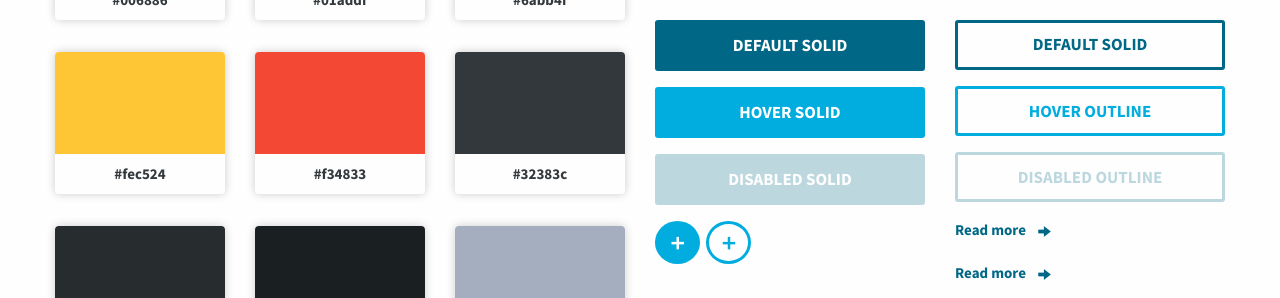
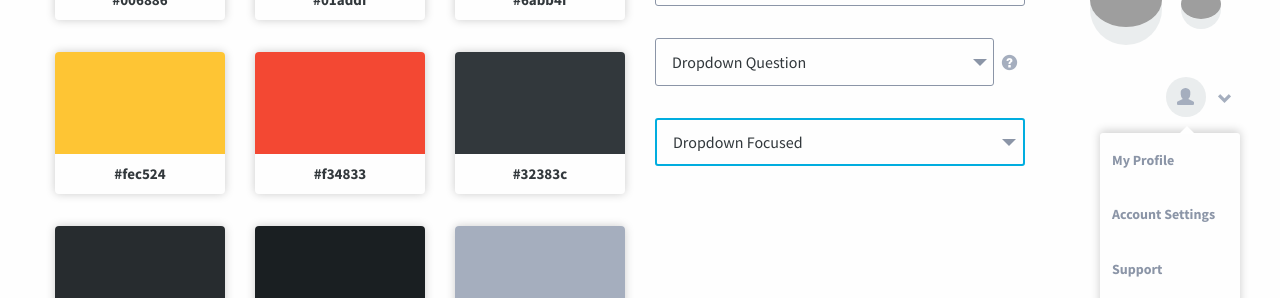
Before and after one commit to brandaid/dashboard, a website: page index.html in a window 1280 px wide. Shown: the part 199-497 px from the top of the page. Drawn offline with nearby package versions, Linux system fonts and the light colour scheme; grey boxes are pictures that could not be loaded.

Commit message:
Add avatar and drop down toggle

```diff
--- a/assets/js/app.js
+++ b/assets/js/app.js
@@ -4,21 +4,14 @@
         return this;
       },
 
-      switch: function() {
-        $(".custom-switch").each(function(i) {
-          var classes = $(this).attr("class"),
-              id      = $(this).attr("id"),
-              name    = $(this).attr("name");
-
-          $(this).wrap('<div class="custom-switch" id="' + name + '"></div>');
-        	$(this).after('<label for="custom-switch-' + i + '"></label>');
-          $(this).attr("id", "custom-switch-" + i);
-          $(this).attr("name", name);
+      toggleAvatarDropdown: function() {
+        $('.avatar-dropdown .toggle').click(function() {
+          $(this).parent().find('ul').fadeToggle();
         });
       },
 
       init: function() {
-        //vm.switch();
+        vm.toggleAvatarDropdown();
       }
     };
 
--- /dev/null
+++ b/assets/scss/components/_avatar.scss
@@ -0,0 +1,131 @@
+.avatar {
+  display: inline-block;
+  background: $gray-4;
+  border-radius: 50%;
+  height: rem(73);
+  width: rem(73);
+  text-align: center;
+
+  img {
+    border-radius: 50%;
+    width: 100%;
+  }
+
+  &.large {
+    background: $gray-4 url('../img/avatar-large.svg') center center no-repeat;
+    height: rem(72);
+    width: rem(72);
+  }
+
+  &.small {
+    background: $gray-4 url('../img/avatar-small.svg') center center no-repeat;
+    height: rem(40);
+    width: rem(40);
+  }
+}
+
+
+
+.dashboard-panel .avatar {
+  margin-right: 1rem;
+  margin-bottom: 1rem;
+
+  &.small {
+    margin-top: 1rem;
+    vertical-align: top;
+  }
+}
+
+.avatar-dropdown {
+  position: relative;
+
+  .toggle {
+    cursor: pointer;
+
+    &.right {
+      text-align: right;
+    }
+  }
+
+  .avatar {
+    margin-right: 0rem;
+  }
+
+  .glyphicons {
+    margin-top: 1.5rem;
+  }
+
+  ul {
+    list-style-type: none;
+    border-radius: rem(3);
+    box-shadow: 0 -2px 10px rgba($black, 0.20);
+    margin: 0;
+    width: rem(140);
+    position: absolute;
+    right: 0;
+
+
+  }
+
+  li {
+    display: block;
+  }
+
+  li a {
+    color: $gray-3;
+    display: block;
+    @include font(rem(14), bold);
+    padding: 1rem 0.75rem;
+    @include transition(0.3s background, color);
+
+    &:hover {
+      color: $white;
+      background: $gray-3;
+      text-decoration: none;
+      @include transition(0.3s background, color);
+    }
+  }
+
+  li:first-child a {
+    &:before {
+      content: '';
+    	border-left: rem(8) solid transparent;
+    	border-right: rem(8) solid transparent;
+    	border-bottom: rem(8) solid $white;
+    	height: 0;
+      margin-top: -2rem;
+      width: 0;
+      position: absolute;
+      top: 1.6rem;
+      right: 2.8rem;
+      @include transition(0s border-bottom);
+    }
+
+    &:hover {
+      &:before {
+        content: '';
+      	border-left: rem(8) solid transparent;
+      	border-right: rem(8) solid transparent;
+      	border-bottom: rem(8) solid $gray-3;
+      	height: 0;
+        margin-top: -2rem;
+        width: 0;
+        position: absolute;
+        top: 1.6rem;
+        right: 2.8rem;
+        @include transition(0s border-bottom);
+      }
+    }
+  }
+  li:first-child a {
+    border-radius: rem(3) rem(3) 0 0;
+  }
+
+  li:last-child a {
+    border-radius: 0 0 rem(3) rem(3);
+  }
+}
+
+.dashboard-panel .avatar-dropdown {
+  height: rem(300);
+}
--- a/assets/scss/components/_forms.scss
+++ b/assets/scss/components/_forms.scss
@@ -53,16 +53,22 @@
   color: $black-1;
   background: url('../img/select.svg') 98% center no-repeat;
   border: rem(1) solid $gray-3;
-  border-radius: rem(3);
+  border-radius: rem(3) !important; // overrides foundation input-group
   font-weight: normal;
   height: 3rem;
   padding-left: 1rem;
   padding-right: 1rem;
 }
 
+select.focused,
 select:focus {
   border: rem(2) solid $blue-2;
   outline: none;
+}
+
+// Adjust for dropdown question mark
+.input-group-button .glyphicons {
+  margin-top: rem(-10);
 }
 
 // Search
--- a/assets/scss/helper/_base.scss
+++ b/assets/scss/helper/_base.scss
@@ -1,3 +1,5 @@
+$grid-row-width: 1280;
+
 body {
   @include font();
   color: $black-1;
--- a/assets/scss/helper/_mixins.scss
+++ b/assets/scss/helper/_mixins.scss
@@ -5,3 +5,8 @@
   font-style:    $style;
   font-weight:   $weight;
 }
+
+@mixin icon($unicode) {
+  font-family: 'Glyphicons Regular';
+  content: $unicode;
+}
--- a/assets/scss/style.scss
+++ b/assets/scss/style.scss
@@ -24,6 +24,7 @@
 @import 'components/read-more';
 @import 'components/alert';
 @import 'components/icons';
+@import 'components/avatar';
 
 // Import layouts
 @import 'layout/page';
--- a/index.html
+++ b/index.html
@@ -97,6 +97,7 @@
             </div>
           </div>
         </section>
+        <!-- ICONS -->
         <section class="dashboard-panel icons">
           <header>
             <h1 class="section-heading">
@@ -190,6 +191,7 @@
             </div>
           </header>
         </section>
+        <!-- FORM FIELDS -->
         <section class="dashboard-panel form-fields">
           <header>
             <h1 class="section-heading">
@@ -251,6 +253,7 @@
                 <input type="file" id="exampleFileUpload" class="show-for-sr">
               </div>
               <div class="large-12 columns">
+                <div class="row">
                   <div class="large-6 columns">
                     <label for="">Radio Buttons/Checkboxes</label>
                     <label class="radio-button inline">
@@ -286,6 +289,7 @@
                     </label>
                   </div>
                 </div>
+              </div>
               <div class="large-12 columns">
                 <label for="">Search</label>
                 <div class="row">
@@ -311,7 +315,7 @@
       <!-- Top right columns -->
       <div class="small-12 large-6 columns">
         <!-- DROPDOWNS & AVATARS -->
-        <section class="dashboard-panel">
+        <section class="dashboard-panel dropdowns-avatars">
           <header>
             <h1 class="section-heading">
               Dropdowns &amp; Avatars
@@ -319,10 +323,61 @@
             </h1>
           </header>
           <div class="content">
-            <div class="small-12 large-6">
+            <div class="row">
+
+              <div class="small-12 large-8 columns">
+                <div class="input-group">
                   <select>
-                <option value="husker">Dropdown</option>
+                    <option value="">Dropdown</option>
                   </select>
+                </div>
+                <div class="input-group">
+                  <select>
+                    <option value="">Dropdown Question</option>
+                  </select>
+                </div>
+                <div class="input-group">
+                  <select>
+                    <option value="">Dropdown Question</option>
+                  </select>
+                  <div class="input-group-button">
+                    <span class="glyphicons glyphicons-question-sign"></span>
+                  </div>
+                </div>
+                <div class="input-group">
+                  <select class="focused">
+                    <option value="">Dropdown Focused</option>
+                  </select>
+                </div>
+              </div>
+              <div class="large-3 columns">
+                <div class="row">
+                  <div class="avatar large"></div>
+                  <div class="avatar small"></div>
+                </div>
+                <div class="row">
+                  <div class="avatar large">
+                    <img src="http://www.celebrityspeakersbureau.com/wp-content/uploads/2013/06/sergey-brin.png" alt="">
+                  </div>
+                  <div class="avatar small">
+                    <img src="http://www.celebrityspeakersbureau.com/wp-content/uploads/2013/06/sergey-brin.png" alt="">
+                  </div>
+                </div>
+                <div class="row">
+                  <div class="avatar-dropdown">
+                    <div class="toggle right">
+                      <div class="avatar small"></div>
+                      <span class="glyphicons glyphicons-chevron-down"></span>
+                    </div>
+                    <ul>
+                      <li><a href="">My Profile</a></li>
+                      <li><a href="">Account Settings</a></li>
+                      <li><a href="">Support</a></li>
+                      <li><a href="">Log Out</a></li>
+                    </ul>
+                  </div>
+                </div>
+              </div>
             </div>
           </div>
         </section>
@@ -357,6 +412,7 @@
             </div>
           </header>
         </section>
+        <!-- ALERTS -->
         <section class="dashboard-panel">
           <header>
             <h1 class="section-heading">
```
Also changed, not shown: assets/css/style.css, assets/img/avatar-large.svg (added), assets/img/avatar-small.svg (added). Lines whose indentation alone changed are shown as unchanged.
